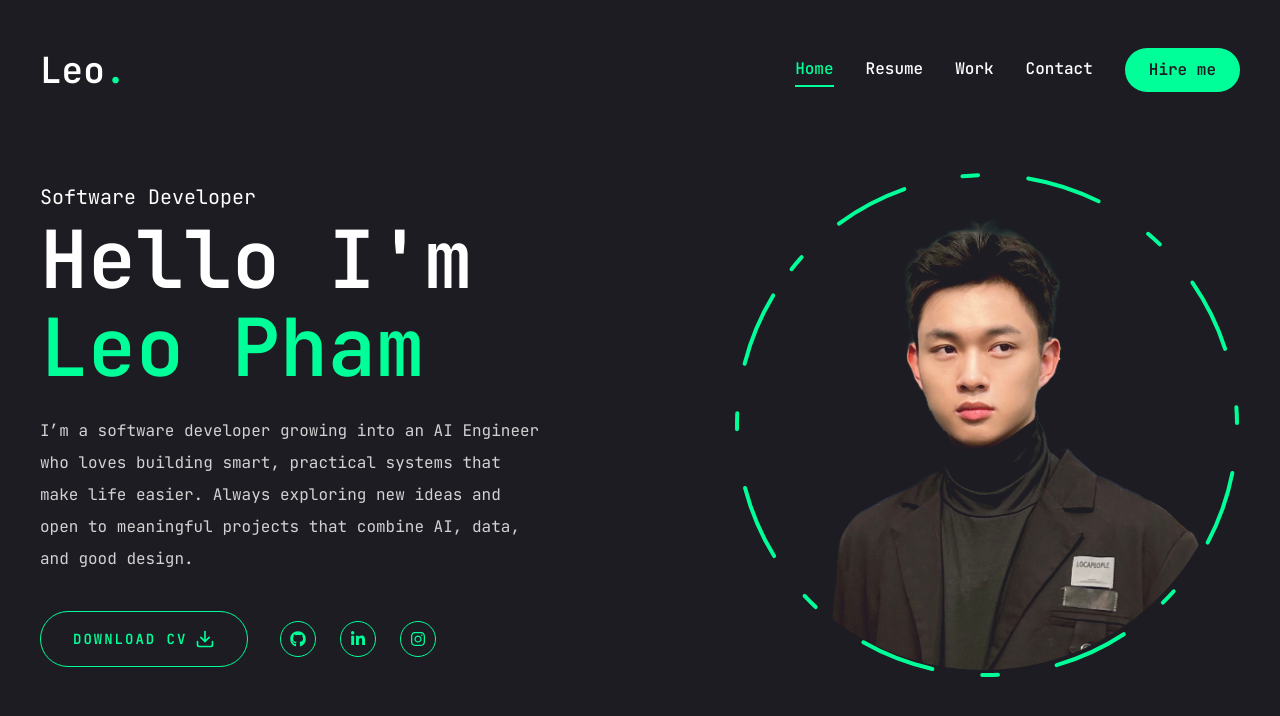
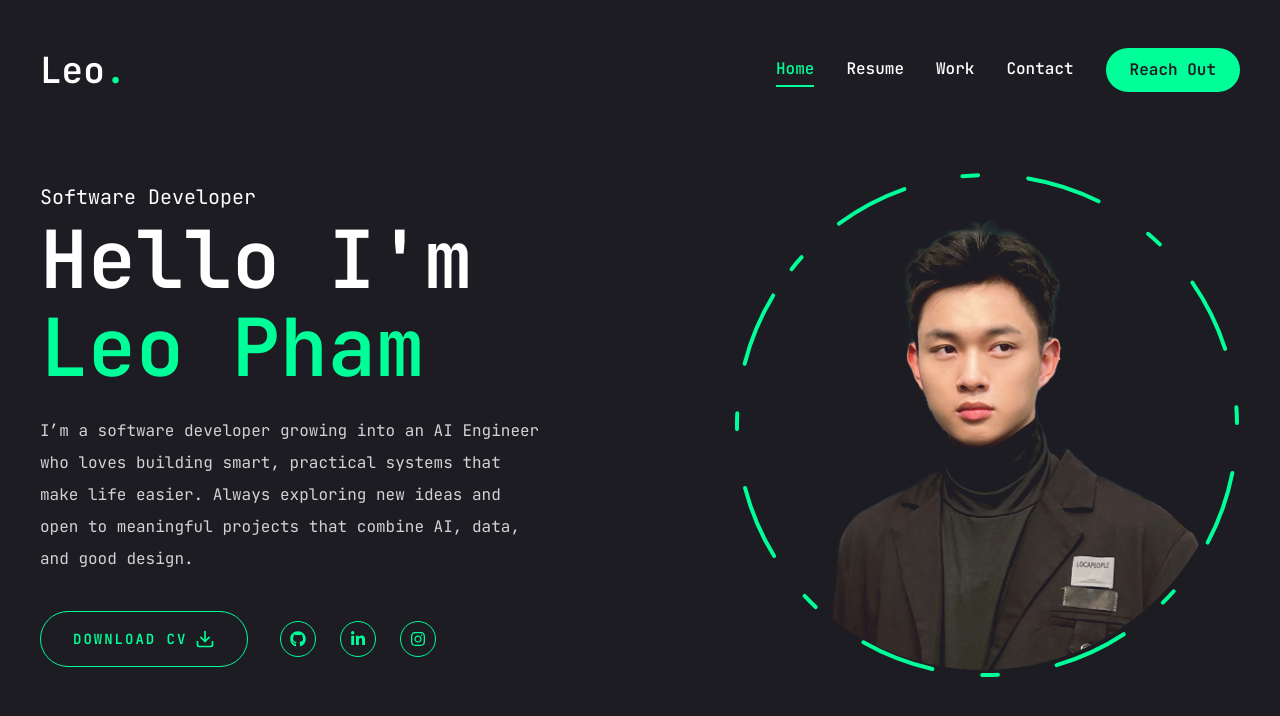
Before and after one commit to nhatminhhatesyou/portfolio, a Next.js app: page / in a window 1280 px wide. Shown: the top 716 px of the page. Built offline with nearby package versions, Linux system fonts and the light colour scheme.

Commit message:
Reach Out

```diff
--- a/components/Header.jsx
+++ b/components/Header.jsx
@@ -22,7 +22,7 @@ const Header = () => {
                 <div className="hidden xl:flex items-center gap-8">
                     <Nav />
                     <Link href='/contact'>
-                        <Button>Hire me</Button>
+                        <Button>Reach Out</Button>
                     </Link>
                 </div>
 
```
